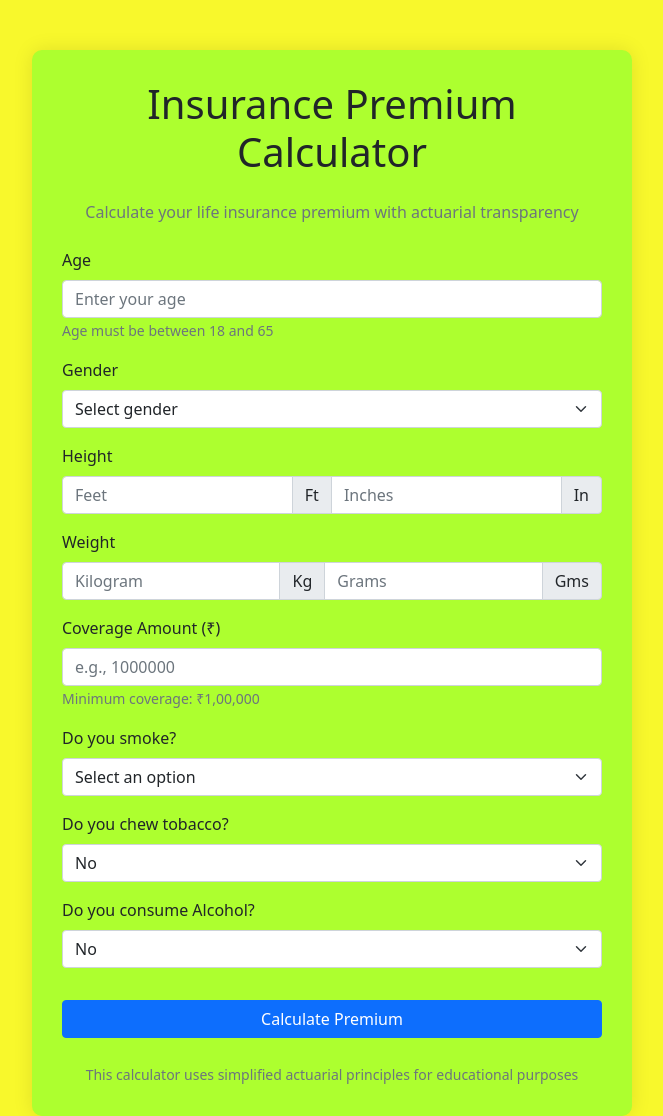
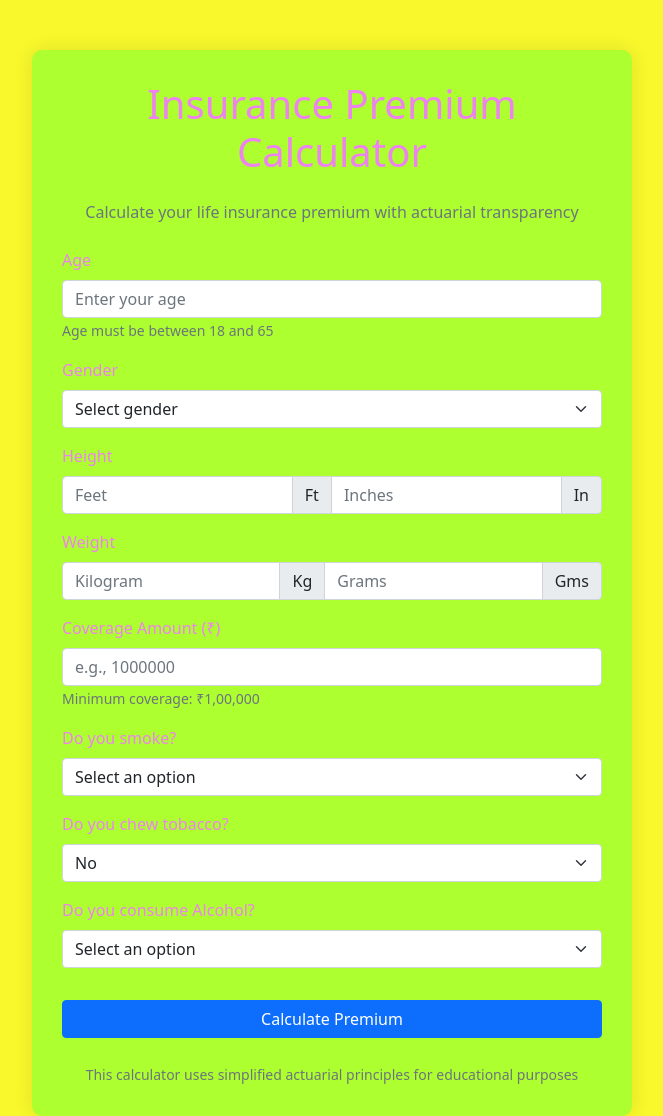
Before and after one commit to KrishS-02/insurance-premium-calculator, a Flask app: page / in a window 1280 px wide. Shown: the whole page, without its empty margins (308-971 px from the left). Run offline with Flask 3, Linux system fonts and the light colour scheme.

Commit message:
Changes Update

```diff
--- a/app.py
+++ b/app.py
@@ -65,7 +65,12 @@ class PremiumCalculator:
         if chewer:
             tobacco_multiplier = 1.4
 
-        risk_adjusted_premium = base_premium * smoking_multiplier * bmi_multiplier * tobacco_multiplier
+        alcohol_multiplier = 1.0
+        if alcoholic:
+            alcohol_multiplier = 1.2
+
+
+        risk_adjusted_premium = base_premium * smoking_multiplier * bmi_multiplier * tobacco_multiplier * alcohol_multiplier
 
         # Add loading for expenses and profit (25%)
         loading_factor = 1.25
@@ -77,6 +82,8 @@ class PremiumCalculator:
             'base_rate': base_rate,
             'base_premium': round(base_premium, 2),
             'smoking_factor': smoking_multiplier,
+            'tobacco_factor': tobacco_multiplier,
+            'alochol_factor': alcohol_multiplier,
             'bmi_factor': bmi_multiplier,
             'loading': loading_factor,
             'age_group': age_group,
@@ -106,7 +113,7 @@ def calculate():
     # Calculate premium
     calc = PremiumCalculator()
     bmi = calc.get_BMI(total_weight,total_height)
-    result = calc.calculate(age, gender, smoker, coverage, bmi)
+    result = calc.calculate(age, gender, smoker, tobacco_chewer, alcoholic, coverage, bmi)
 
     # Pass both result and input data to template
     return render_template('result.html',
@@ -114,6 +121,8 @@ def calculate():
                          age=age,
                          gender=gender,
                          smoker=smoker,
+                         tobacco_chewer = tobacco_chewer,
+                         alcoholic = alcoholic,
                          coverage=coverage,
                          height_feet=height_feet,
                          height_inches=height_inches,
--- a/templates/index.html
+++ b/templates/index.html
@@ -7,6 +7,7 @@
     <link href="https://cdn.jsdelivr.net/npm/bootstrap@5.1.3/dist/css/bootstrap.min.css" rel="stylesheet">
     <style>
         body {
+            color: violet;
             background-color: #f8f82c;
             padding-top: 50px;
         }
@@ -94,8 +95,12 @@
                 <div class="mb-3">
                     <label for="alcoholic" class="form-label">Do you consume Alcohol?</label>
                     <select class="form-select" id="alcoholic" name="alcoholic" required>
-                        <option value="no">No</option>
-                        <option value="yes">Yes</option>
+                        <option value="">Select an option</option>
+                        <option value="non-alcoholic">Non-Alcoholic</option>
+                        <option value="former-drinker">Former Drinker</option>
+                        <option value="light-drinker">Light Drinker</option>
+                        <option value="moderate-drinker">Moderate Drinker</option>
+                        <option value="heavy-drinker">Heavy Drinker</option>
                     </select>
                 </div>
 
```
